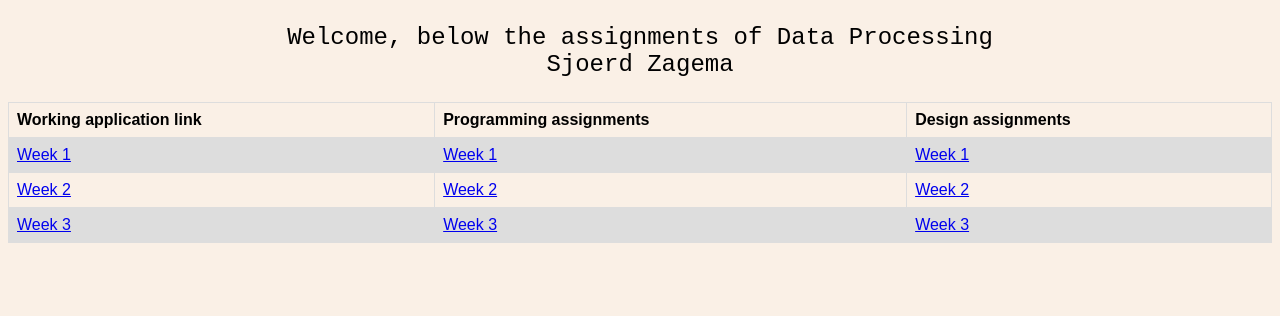
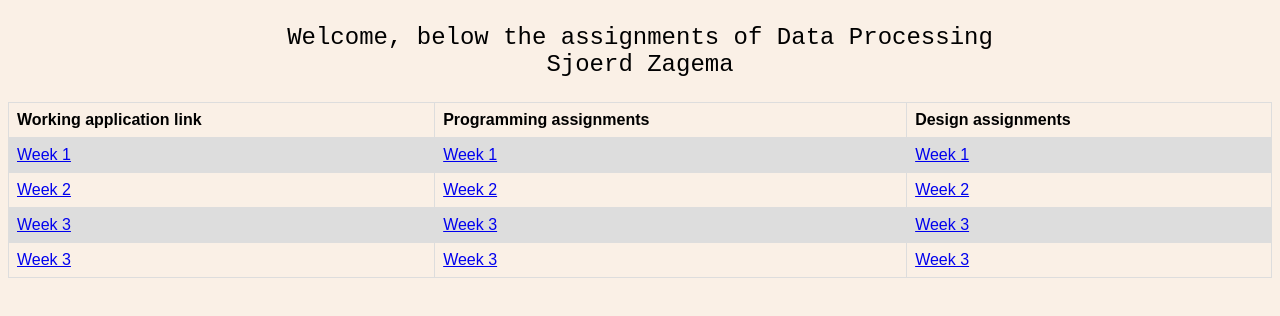
Before and after one commit to sjoerdjevoet/Data_Processing_, a plain HTML site: page index.html in a window 1280 px wide. Drawn offline with Linux system fonts and the light colour scheme.

Commit message:
Update index.html

```diff
--- a/index.html
+++ b/index.html
@@ -63,6 +63,13 @@ tr:nth-child(even) {
 
 
   </tr>
+      <tr>
+    <td><a href="https://sjoerdjevoet.github.io/Data_Processing_Sjoerd/Data_Processing_Sjoerd/Programming_assignments/week4/index.html"> Week 3</a></td>
+   <td><a href="https://github.com/sjoerdjevoet/Data_Processing_Sjoerd/tree/master/Data_Processing_Sjoerd/Programming_assignments/week4"> Week 3</a></td>
+    <td><a href="https://github.com/sjoerdjevoet/Data_Processing_Sjoerd/tree/master/Data_Processing_Sjoerd/Design_assignments/week3"> Week 3</a></td>
+
+
+  </tr>
 </table>
 </body>
 </html>
```
